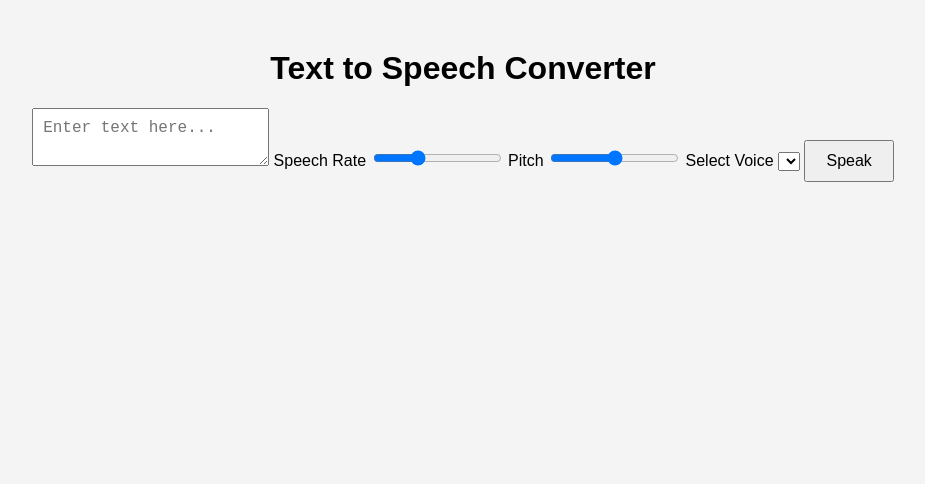
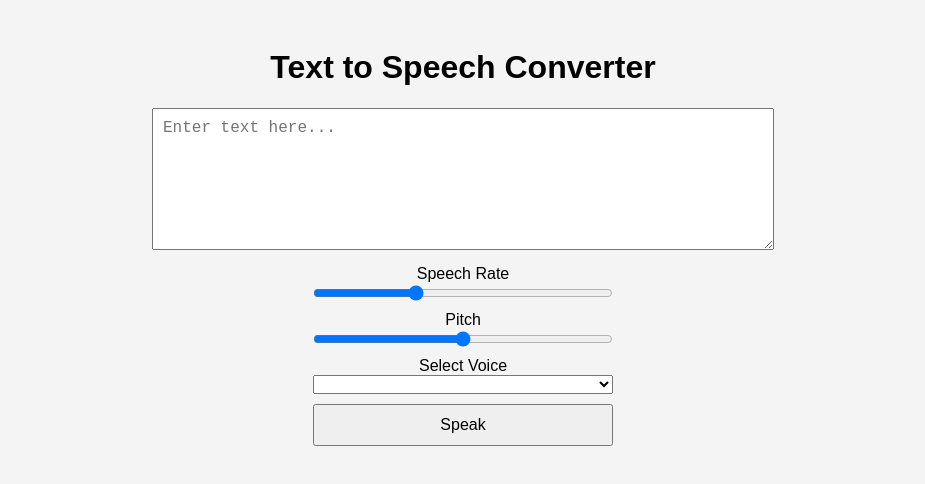
Before and after one commit to mgurujagannathareddy/text-voice-website, a plain HTML site: page index.html in a window 1280 px wide. Shown: the whole page, without its empty margins (177-1102 px from the left). Drawn offline with Linux system fonts and the light colour scheme.

Commit message:
styles.css

```diff
--- a/styles.css
+++ b/styles.css
@@ -1,17 +1,32 @@
 body {
     font-family: Arial, sans-serif;
+    background-color: #f4f4f4;
+    display: flex;
+    flex-direction: column;
+    align-items: center;
+    padding: 20px;
+}
+
+h1 {
     text-align: center;
-        margin-top: 50px;
-        background-color: #f4f4f4;
 }
 
 textarea {
+    width: 90%;
+    max-width: 600px;
+    height: 120px;
     font-size: 16px;
     padding: 10px;
+    margin-bottom: 15px;
+}
+
+input, select, button {
+    width: 90%;
+    max-width: 300px;
+    margin-bottom: 10px;
 }
 
 button {
+    padding: 10px;
     font-size: 16px;
-        padding: 10px 20px;
-        cursor: pointer;
 }
```
Lines whose indentation alone changed are shown as unchanged.
